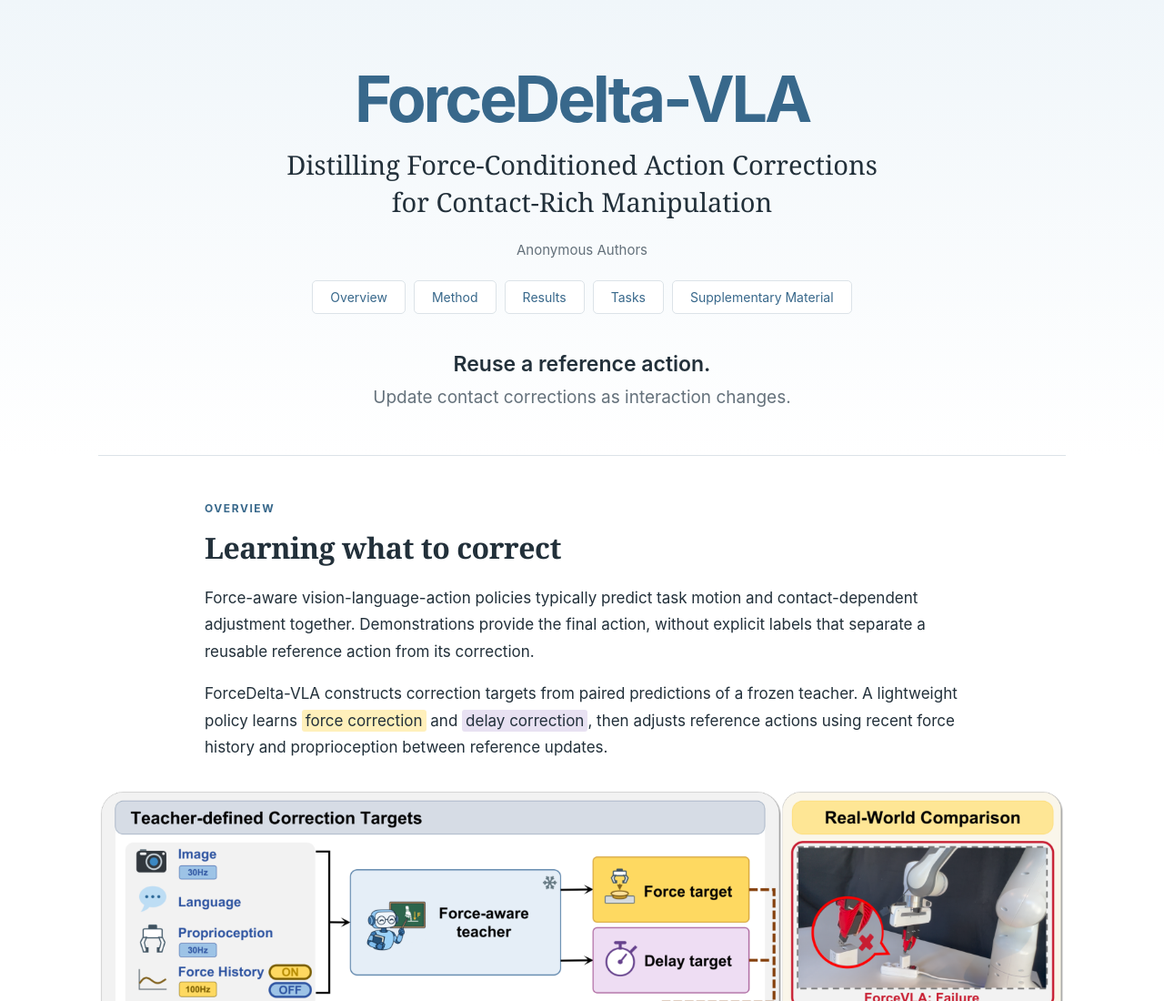
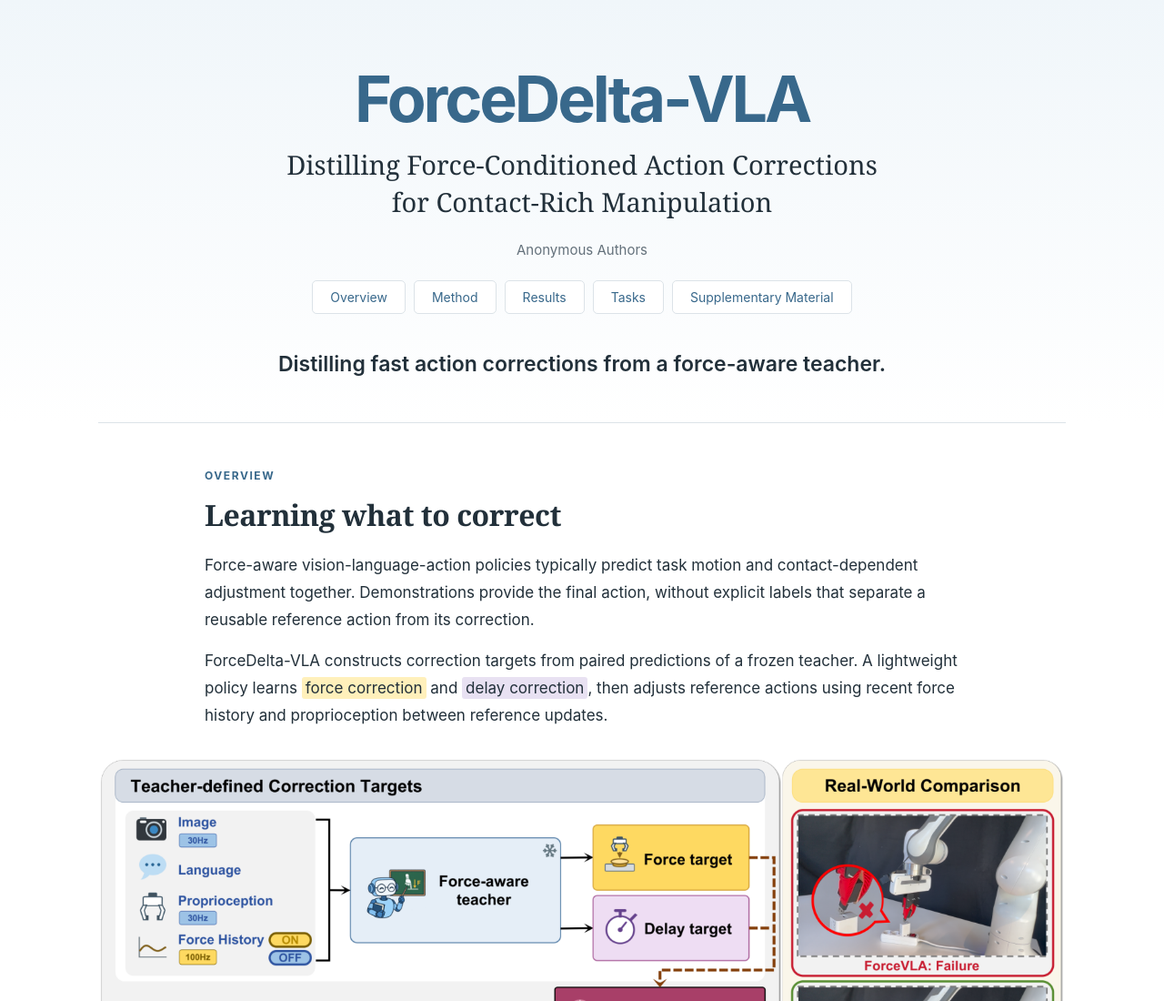
Before and after one commit to Ju6276/ForceDelta-VLA-project, a plain HTML site: page index.html in a window 1280 px wide. Shown: the top 1100 px of the page at 91% size. Drawn offline with Linux system fonts and the light colour scheme.

Commit message:
Highlight teacher correction distillation in the page tagline

```diff
--- a/index.html
+++ b/index.html
@@ -21,7 +21,7 @@
       <a href="#tasks">Tasks</a>
       <a href="assets/task-execution.pdf">Supplementary Material</a>
     </nav>
-    <p class="lead">Reuse a reference action.<br><span>Update contact corrections as interaction changes.</span></p>
+    <p class="lead">Distilling fast action corrections from a force-aware teacher.</p>
   </header>
 
   <main>
```
